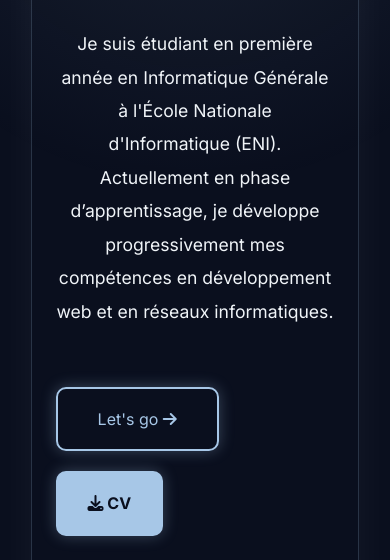
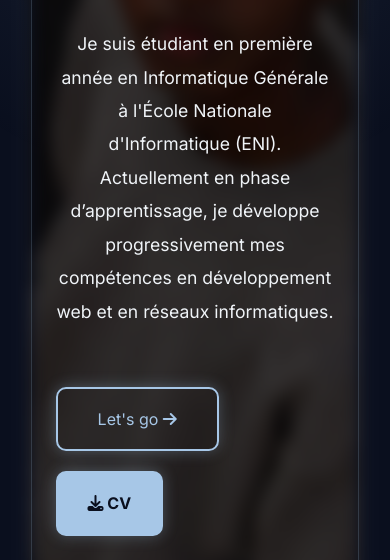
Before and after one commit to sitrakan36-source/Sitrakiniaina--portfolio, a plain HTML site: page index.html in a window 390 px wide. Shown: the part 496-1056 px from the top of the page. Drawn offline with nearby package versions, Linux system fonts and the light colour scheme.

Commit message:
Update background image path in style.css

```diff
--- a/style.css
+++ b/style.css
@@ -674,7 +674,7 @@ footer p span {
         left: 0;
         width: 100%;
         height: 100%;
-        background: url('image/profil.jpg') center/cover;
+        background: url('profil.jpg') center/cover;
         filter: brightness(0.25) blur(8px);
         z-index: -1;
     }
```
